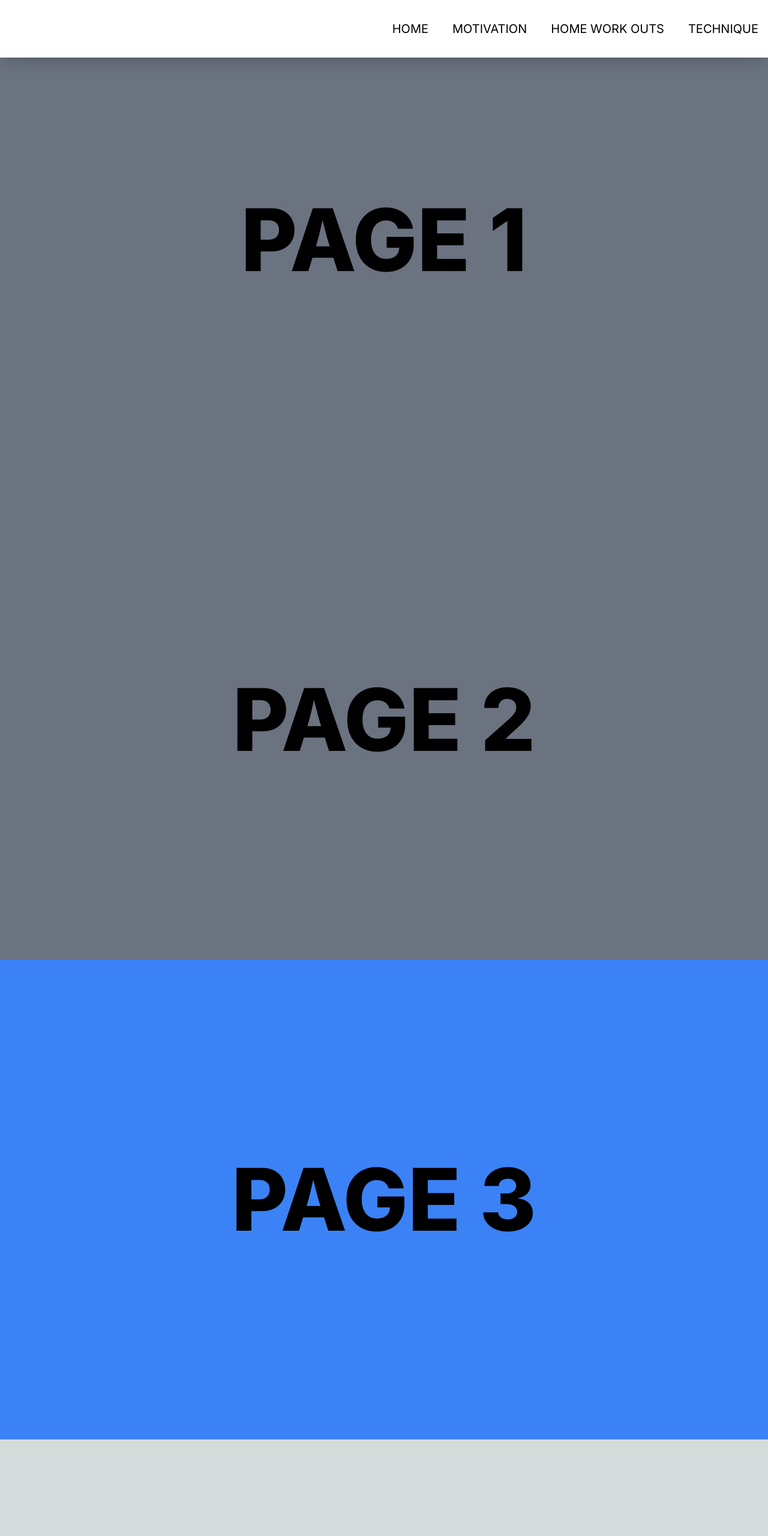
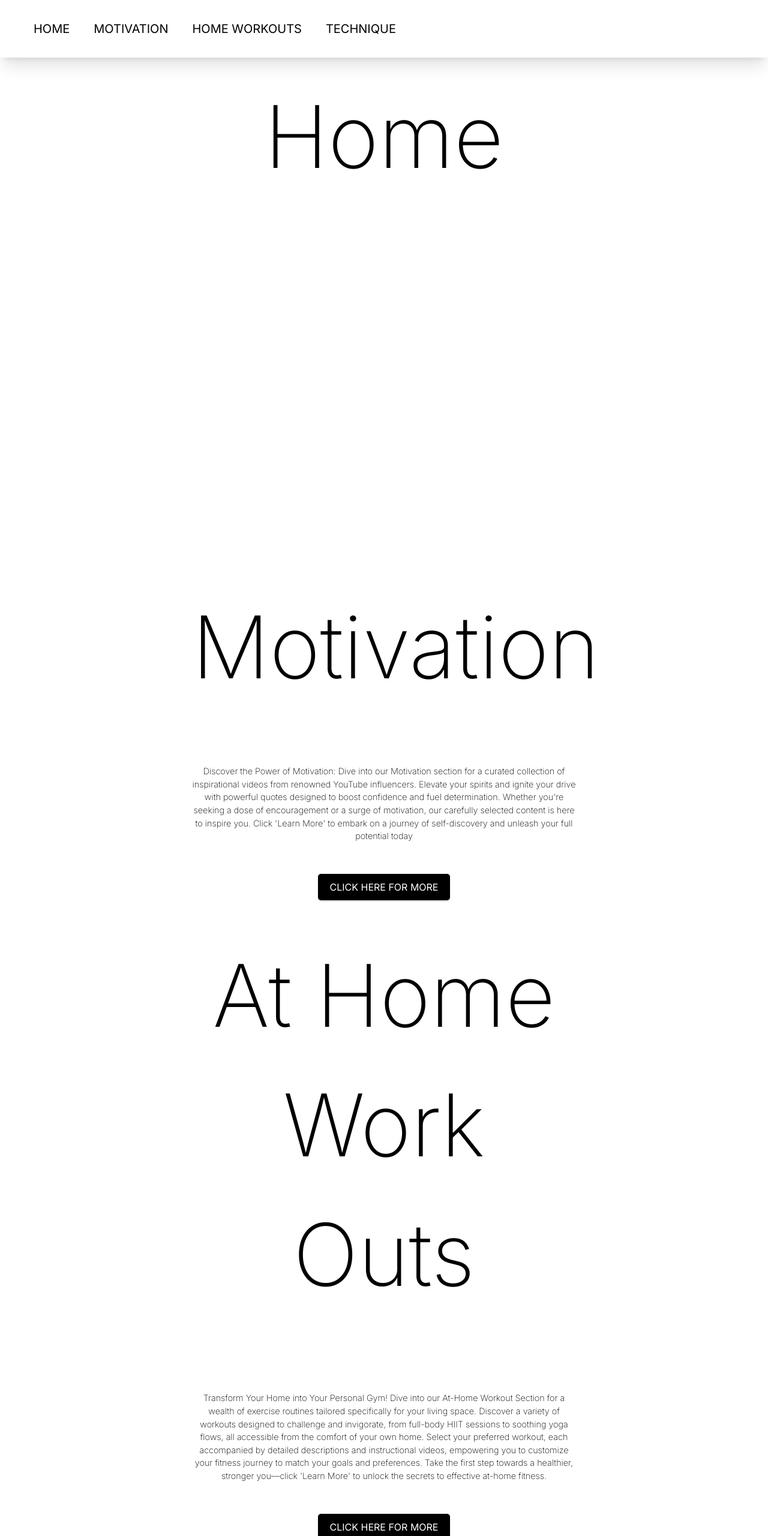
Before and after one commit to alisaeed10/sparkHacks2, a Next.js app: page / in a window 1280 px wide. Shown: the top 2561 px of the page at 60% size. Before the commit the page ends 2400 px from the top, so only its background shows below. Built offline with nearby package versions, Linux system fonts and the light colour scheme.

Commit message:
Second Commit

```diff
--- a/app/page.tsx
+++ b/app/page.tsx
@@ -1,21 +1,19 @@
-import Image from "next/image";
-import React from 'react';
-import Link from 'next/link';
-import NavBar from '../components/NavBar';
-import PageOne from '../components/PageOne';
-import PageTwo from '../components/PageTwo';
-import PageThree from '../components/PageThree';
-import PageFour from '../components/PageFour';
-
+"use client";
+import React from "react";
+import NavBar from "../components/NavBar";
+import PageOne from "../components/PageOne";
+import PageTwo from "../components/PageTwo";
+import PageThree from "../components/PageThree";
+import PageFour from "../components/PageFour";
 
 export default function Home() {
   return (
-    <main>
-      <NavBar />
-      <PageOne />
-      <PageTwo />
-      <PageThree />
-      {/* <PageFour /> */}
-    </main>
+    <div>
+        <NavBar />
+        <PageOne />
+        <PageTwo />
+        <PageThree />
+        <PageFour />
+    </div>
   );
 }
--- a/components/NavBar.tsx
+++ b/components/NavBar.tsx
@@ -1,20 +1,26 @@
 import Link from 'next/link';
+// import {Link} from 'react-scroll';
+
 
 export default function NavBar() {
+
     return (
     <nav className ="fixed w-full h-24 shadow-xl bg-white">
         <div className="flex justify-between items-center h-full w-full px-4 2x1:px-16">
-            <div></div>
+            {/* <div></div> */}
             <div>
                 <ul className = "hidden sm:flex">
-                    <Link href = "/Home">
+                    {/* <li className = "ml-10 uppercase hover:border-b text-xl"><Link to="/Home" duration={500} offset={-50}>/ Home</Link></li>
+                    <li className = "ml-10 uppercase hover:border-b text-xl"><Link to="/Motivation" duration={500} offset={-50}>/ Motivation</Link></li> */}
+
+                    <Link href="/Home">
                         <li className = "ml-10 uppercase hover:border-b text-xl">Home</li>
                     </Link>
                     <Link href = "/Motivation">
                         <li className = "ml-10 uppercase hover:border-b text-xl">Motivation</li>
                     </Link>
                     <Link href = "/AtHomeWorkOut">
-                        <li className = "ml-10 uppercase hover:border-b text-xl">Home Work Outs</li>
+                        <li className = "ml-10 uppercase hover:border-b text-xl">Home WorkOuts</li>
                     </Link>
                     <Link href = "/Technique">
                         <li className = "ml-10 uppercase hover:border-b text-xl">Technique</li>
--- a/components/PageFour.tsx
+++ b/components/PageFour.tsx
@@ -1,42 +1,87 @@
-'use client'
+"use client";
 import React from "react";
 import styled from "styled-components";
 
-const PageFourContainer = styled.div`
-    display: flex;
-    width: 100vw; /* Full width of the viewport */
-    height: 100vh; /* Full height of the viewport */
-    background-color: #8b5cf6; /* Use the desired purple color */
+const PageFiveContainer = styled.div`
+  display: flex;
+  flex-direction: column;
+  align-items: center;
+  justify-content: center;
+  width: 100vw;
+  height: 100vh;
+  background-color: #fff;
 `;
 
-const PageFourStyle = styled.div`
-    font-size: 9rem;
-    width: 100%; /* Full width of the container */
-    height: 100%; /* Full height of the container */
-    color: #000; /* Black color */
-    display: flex;
-    align-items: center; /* Vertically center content */
-    justify-content: center; /* Horizontally center content */
-    text-align: center; /* Center text */
-    font-weight: 800; /* Extra bold */
-    text-transform: uppercase; /* Uppercase text */
+const PageFiveContent = styled.div`
+  width: 50vw;
 `;
 
-export interface IPageFourProps {
+const PageFiveStyle = styled.div`
+  font-size: 9rem;
+  color: #000;
+  text-align: center;
+  font-weight: 200;
+  margin-top: 15vh;
+`;
 
-}
+const SmallText = styled.p`
+  font-size: 0.9rem;
+  color: #000;
+  text-align: center;
+  font-weight: 200;
+  margin-top: 15vh;
+`;
 
-const PageFour: React.FunctionComponent<IPageFourProps> = () => {
+const ButtonContainer = styled.div`
+  text-align: center;
+  margin-top: 20px; /* Adjust as needed */
+`;
 
-    return(
-       <>
-        <PageFourContainer id="page4">
-            <PageFourStyle>
-                page 4
-            </PageFourStyle>
-        </PageFourContainer>
-       </>
-    )
-}
+const Button = styled.button`
+  background-color: black;
+  color: #fff;
+  padding: 10px 20px;
+  border-radius: 5px;
+  outline: 0;
+  text-transform: uppercase;
+  cursor: pointer;
+  box-shadow: 0px 2px 2px lightgray;
+  transition: ease background-color 250ms;
+  border: none;
+  &:hover {
+    background-color: white;
+    color: black;
+  }
+  margin-top: 4vh;
 
-export default PageFour
+`;
+
+export interface IPageFiveProps {}
+
+const PageFive: React.FunctionComponent<IPageFiveProps> = () => {
+  return (
+    <>
+      <PageFiveContainer id="Technique">
+        <PageFiveContent>
+          <PageFiveStyle>Technique</PageFiveStyle>
+          <SmallText>
+            Refine Your Gym Routine with Proven Techniques! Explore our
+            Technique Section for a treasure trove of workout wisdom sourced
+            directly from top fitness influencers on YouTube. Tailor your
+            training regimen by selecting your desired workout type, whether
+            it's mastering squats, perfecting deadlifts, or honing your bench
+            press technique. With our 'Learn More' option, dive deeper into each
+            technique's intricacies, empowering you to elevate your fitness
+            game. Get ready to unleash your full potential and achieve your
+            fitness aspirations with precision and confidence!
+          </SmallText>
+          <ButtonContainer>
+            <Button>Click Here For More</Button>
+          </ButtonContainer>
+        </PageFiveContent>
+      </PageFiveContainer>
+    </>
+  );
+};
+
+export default PageFive;
--- a/components/PageOne.tsx
+++ b/components/PageOne.tsx
@@ -1,43 +1,55 @@
-'use client'
+"use client";
 import React from "react";
 import styled from "styled-components";
-// import tw from "twin.macro"
+// import ScrollButton from "./ScroolButton";
+
 
 const PageOneContainer = styled.div`
-    display: flex;
-    background-color: #6b7280; /* Use the desired gray color */
-    width: 100vw; /* Full width of the viewport */
-    height: 100vh; /* Full height of the viewport */
+  display: flex;
+  flex-direction: column;
+  align-items: center;
+  justify-content: flex-start;
+  width: 100vw;
+  height: 100vh;
+  background-color: #fff;
+`;
+
+const PageOneContent = styled.div`
+  width: 50vw;
 `;
 
 const PageOneStyle = styled.div`
-    font-size: 9rem;
-    width: 100vw; /* Full width of the viewport */
-    height: 100vh; /* Full height of the viewport */
-    color: #000; /* Black color */
-    display: flex;
-    align-items: center; /* Vertically center content */
-    justify-content: center; /* Horizontally center content */
-    text-align: center; /* Center text */
-    font-weight: 800; /* Extra bold */
-    text-transform: uppercase; /* Uppercase text */
+  font-size: 9rem;
+  color: #000;
+  text-align: center;
+  font-weight: 200;
+  margin-top: 15vh;
 `;
 
-export interface IPageOneProps {
+const ButtonContainer = styled.div`
+  position: absolute;
+  bottom: 0;
+  left: 50%;
+  transform: translateX(-50%);
+  text-align: center;
+  margin-bottom: 120px; /* Adjust margin-bottom as needed */
+`;
 
-}
+export interface IPageOneProps {}
 
 const PageOne: React.FunctionComponent<IPageOneProps> = () => {
+  return (
+    <>
+      <PageOneContainer id="Home">
+        <PageOneContent>
+          <PageOneStyle>Home</PageOneStyle>
+          {/* <ButtonContainer>
+            <ScrollButton />
+          </ButtonContainer> */}
+        </PageOneContent>
+      </PageOneContainer>
+    </>
+  );
+};
 
-    return(
-       <>
-        <PageOneContainer id="page1">
-            <PageOneStyle>
-                Page 1
-            </PageOneStyle>
-        </PageOneContainer>
-       </>
-    )
-}
-
-export default PageOne
+export default PageOne;
--- a/components/PageThree.tsx
+++ b/components/PageThree.tsx
@@ -1,43 +1,89 @@
-'use client'
+"use client";
 import React from "react";
 import styled from "styled-components";
 
+
 const PageThreeContainer = styled.div`
   display: flex;
-    width: 100vw; /* Full width of the viewport */
-    height: 100vh; /* Full height of the viewport */
-    background-color: #3b82f6; /* Use the desired blue color */
+  flex-direction: column;
+  align-items: center;
+  justify-content: center;
+  width: 100vw;
+  height: 100vh;
+  background-color: #fff;
+`;
+
+const PageThreeContent = styled.div`
+  width: 50vw;
 `;
 
 const PageThreeStyle = styled.div`
   font-size: 9rem;
-    width: 100%; /* Full width of the container */
-    height: 100%; /* Full height of the container */
-    color: #000; /* Black color */
-    display: flex;
-    align-items: center; /* Vertically center content */
-    justify-content: center; /* Horizontally center content */
-    text-align: center; /* Center text */
-    font-weight: 800; /* Extra bold */
-    text-transform: uppercase; /* Uppercase text */
+  color: #000;
+  text-align: center;
+  font-weight: 200;
+  margin-top: 15vh;
 `;
 
-export interface IPageThreeProps {
+const SmallText = styled.p`
+  font-size: 0.9rem;
+  color: #000;
+  text-align: center;
+  font-weight: 200;
+  margin-top: 15vh;
+`;
 
+const ButtonContainer = styled.div`
+  text-align: center;
+  margin-top: 20px; /* Adjust as needed */
+`;
+
+const Button = styled.button`
+  background-color: black;
+  color: #fff;
+  padding: 10px 20px;
+  border-radius: 5px;
+  outline: 0;
+  text-transform: uppercase;
+  cursor: pointer;
+  box-shadow: 0px 2px 2px lightgray;
+  transition: ease background-color 250ms;
+  border: none;
+  &:hover {
+    background-color: white;
+    color: black;
   }
+  margin-top: 4vh;
+
+`;
+
+export interface IPageThreeProps {}
 
 const PageThree: React.FunctionComponent<IPageThreeProps> = () => {
-
-    return(
+  return (
     <>
-        <PageThreeContainer id="page3">
-            <PageThreeStyle>
-                page 3
-
-            </PageThreeStyle>
+      <PageThreeContainer id="AtHomeWorkOuts">
+        <PageThreeContent>
+          <PageThreeStyle>At Home Work Outs</PageThreeStyle>
+          <SmallText>
+            Transform Your Home into Your Personal Gym! Dive into our At-Home
+            Workout Section for a wealth of exercise routines tailored
+            specifically for your living space. Discover a variety of workouts
+            designed to challenge and invigorate, from full-body HIIT sessions
+            to soothing yoga flows, all accessible from the comfort of your own
+            home. Select your preferred workout, each accompanied by detailed
+            descriptions and instructional videos, empowering you to customize
+            your fitness journey to match your goals and preferences. Take the
+            first step towards a healthier, stronger you—click 'Learn More' to
+            unlock the secrets to effective at-home fitness.
+          </SmallText>
+          <ButtonContainer>
+            <Button>Click Here For More</Button>
+          </ButtonContainer>
+        </PageThreeContent>
       </PageThreeContainer>
     </>
-    )
-}
+  );
+};
 
-export default PageThree
+export default PageThree;
--- a/components/PageTwo.tsx
+++ b/components/PageTwo.tsx
@@ -1,42 +1,90 @@
-'use client'
+"use client";
 import React from "react";
 import styled from "styled-components";
+// import ScrollButton from "./ScroolButton";
 
-const PageTwoContainer = styled.div`
-    display: flex;
-    background-color: #6b7280; /* Use the desired gray color */
-    width: 100vw; /* Full width of the viewport */
-    height: 100vh; /* Full height of the viewport */
+const PageFiveContainer = styled.div`
+  display: flex;
+  flex-direction: column;
+  align-items: center;
+  justify-content: center;
+  width: 100vw;
+  height: 100vh;
+  background-color: #fff;
 `;
 
-const PageTwoStyle = styled.div`
-    font-size: 9rem;
-    width: 100vw; /* Full width of the viewport */
-    height: 100vh; /* Full height of the viewport */
-    color: #000; /* Black color */
-    display: flex;
-    align-items: center; /* Vertically center content */
-    justify-content: center; /* Horizontally center content */
-    text-align: center; /* Center text */
-    font-weight: 800; /* Extra bold */
-    text-transform: uppercase; /* Uppercase text */
+const PageFiveContent = styled.div`
+  width: 50vw;
 `;
 
-export interface IPageTwoProps {
+const PageFiveStyle = styled.div`
+  font-size: 9rem;
+  color: #000;
+  text-align: center;
+  font-weight: 200;
+  margin-top: 9vh;
+`;
 
-}
+const SmallText = styled.p`
+  font-size: 0.9rem;
+  color: #000;
+  text-align: center;
+  font-weight: 200;
+  margin-top: 11vh;
+`;
+
+const ButtonContainer = styled.div`
+  text-align: center;
+  margin-top: 20px; /* Adjust as needed */
+`;
+
+const Button2 = styled.button`
+  background-color: black;
+  color: #fff;
+  padding: 10px 20px;
+  border-radius: 5px;
+  outline: 0;
+  text-transform: uppercase;
+  cursor: pointer;
+  box-shadow: 0px 2px 2px lightgray;
+  transition: ease background-color 250ms;
+  border: none;
+  &:hover {
+    background-color: white;
+    color: black;
+  }
+  margin-top: 4vh;
+
+`;
+
+export interface IPageTwoProps {}
 
 const PageTwo: React.FunctionComponent<IPageTwoProps> = () => {
+  return (
+    <>
+      <PageFiveContainer id="Motivation">
+        <PageFiveContent>
+          <PageFiveStyle>Motivation</PageFiveStyle>
+          <SmallText>
+            Discover the Power of Motivation: Dive into our Motivation section
+            for a curated collection of inspirational videos from renowned
+            YouTube influencers. Elevate your spirits and ignite your drive with
+            powerful quotes designed to boost confidence and fuel determination.
+            Whether you're seeking a dose of encouragement or a surge of
+            motivation, our carefully selected content is here to inspire you.
+            Click 'Learn More' to embark on a journey of self-discovery and
+            unleash your full potential today
+          </SmallText>
+          <ButtonContainer>
+            <Button2>Click Here For More</Button2>
+          </ButtonContainer>
+          {/* <ButtonContainer>
+            <ScrollButton />
+          </ButtonContainer> */}
+        </PageFiveContent>
+      </PageFiveContainer>
+    </>
+  );
+};
 
-    return(
-       <>
-        <PageTwoContainer id="page2">
-            <PageTwoStyle >
-page 2
-            </PageTwoStyle>
-        </PageTwoContainer>
-       </>
-    )
-}
-
-export default PageTwo
+export default PageTwo;
--- /dev/null
+++ b/components/ScroolButton.tsx
@@ -0,0 +1,66 @@
+// //ScrollButton.js
+// import styled from "styled-components";
+// import React, { useState } from "react";
+// import { FaArrowCircleDown } from "react-icons/fa";
+
+// export const Header = styled.h1`
+//   text-align: center;
+//   left: 50%;
+//   color: green;
+// `;
+
+// export const Content = styled.div`
+//   overflowy: scroll;
+//   height: 2500px;
+// `;
+
+// export const Button = styled.div`
+//   width: 100%;
+//   left: 50%;
+//   height: 20px;
+//   font-size: 3rem;
+//   z-index: 1;
+//   cursor: pointer;
+//   color: black;
+// `;
+
+// const ScrollButton = () => {
+//   const [visible, setVisible] = useState(true);
+
+//   const toggleVisible = () => {
+//     const scrolled = document.documentElement.scrollTop;
+//     if (scrolled > 0) {
+//       setVisible(false);
+//     } else if (scrolled <= 0) {
+//       setVisible(true);
+//     }
+//   };
+
+//   const scrollToBottom = () => {
+//     // Get the height of the viewport
+//     const viewportHeight = window.innerHeight;
+//     // Get the current scroll position
+//     const currentScrollPosition = window.scrollY;
+//     // Calculate the scroll position for the next page
+//     const nextScrollPosition = currentScrollPosition + viewportHeight;
+//     window.scrollTo({
+//       top: nextScrollPosition,
+//       behavior: "auto",
+//       /* you can also use 'auto' behaviour
+// 			in place of 'smooth' */
+//     });
+//   };
+
+//   window.addEventListener("scroll", toggleVisible);
+
+//   return (
+//     <Button>
+//       <FaArrowCircleDown
+//         onClick={scrollToBottom}
+//         style={{ display: visible ? "inline" : "none" }}
+//       />
+//     </Button>
+//   );
+// };
+
+// export default ScrollButton;
--- a/package.json
+++ b/package.json
@@ -14,6 +14,7 @@
     "next": "14.1.0",
     "react": "^18",
     "react-dom": "^18",
+    "react-icons": "^5.0.1",
     "react-scroll": "^1.9.0",
     "styled-components": "^6.1.8",
     "twin.macro": "^3.4.1"
```
Also changed, not shown: next.config.mjs (+14 -1 lines), 1 other file (tests, documents, lock files or other folders). Lines whose indentation alone changed are shown as unchanged.
